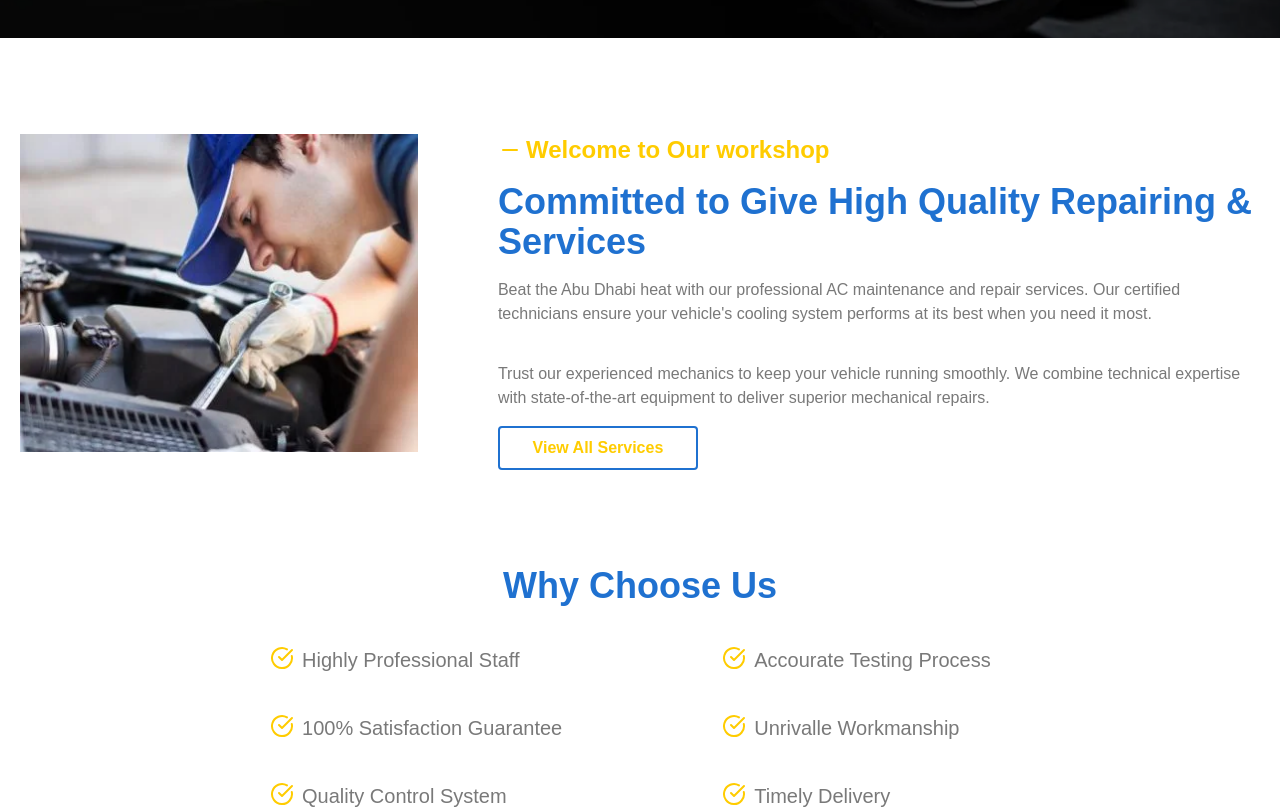
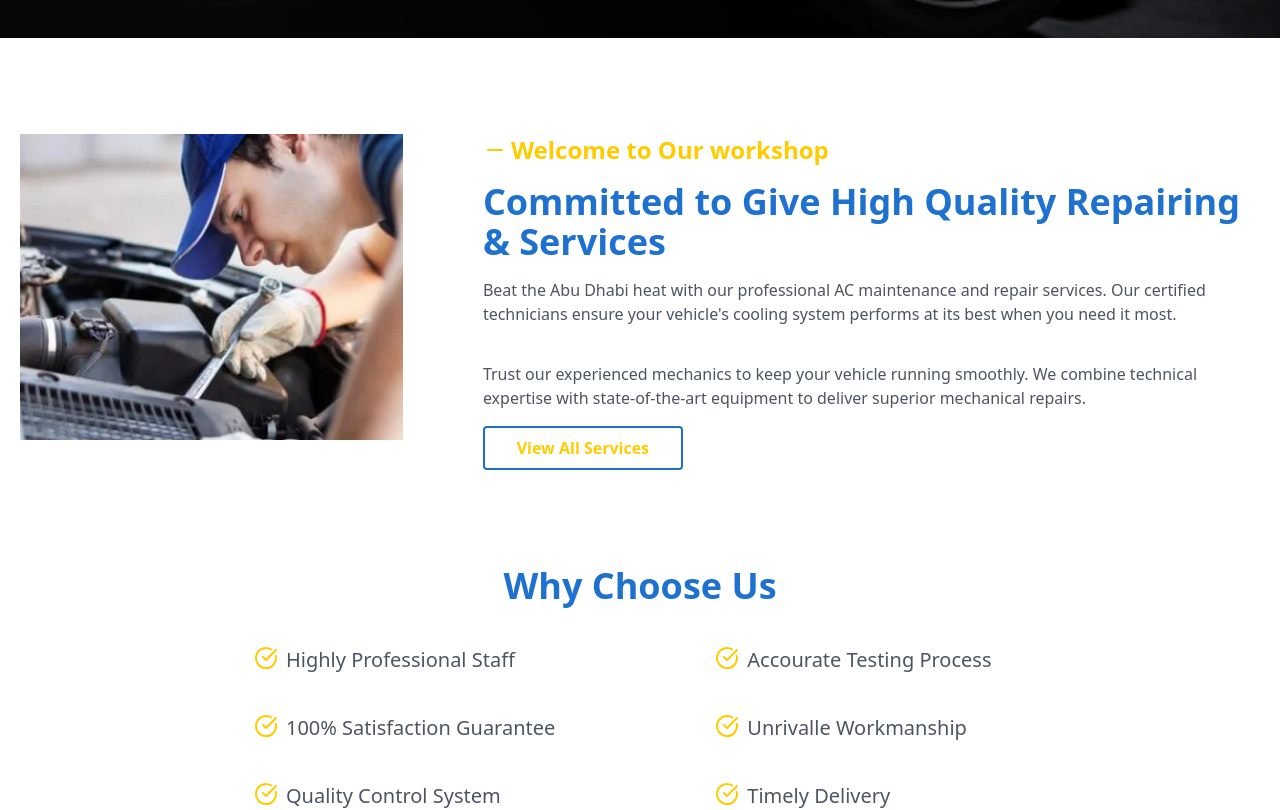
Before and after one commit to hassanballeh/Nassem, a Next.js app: page / in a window 1280 px wide. Shown: the part 762-1572 px from the top of the page. Built offline with nearby package versions, Linux system fonts and the light colour scheme.

Commit message:
update services text

```diff
--- a/src/app/globals.css
+++ b/src/app/globals.css
@@ -1,9 +1,16 @@
 @tailwind base;
 @tailwind components;
 @tailwind utilities;
+
+:root {
+  --font-sans: system-ui, -apple-system, BlinkMacSystemFont, "Segoe UI", Roboto,
+    "Helvetica Neue", Arial, sans-serif;
+}
+
 * {
-  font-family: sans-serif;
+  font-family: var(--font-sans);
 }
+
 .swiper-button-next,
 .swiper-button-prev {
   color: #3b82f6 !important;
--- a/src/app/page.tsx
+++ b/src/app/page.tsx
@@ -45,17 +45,19 @@ export default function Home() {
         <div className="flex flex-col gap-4">
           <div className="flex gap-1 text-secondary text-2xl items-center">
             <Minus />
-            <span className="font-semibold">Welcome to Our workshop</span>
+            <span className="font-semibold text-secondary">
+              Welcome to Our workshop
+            </span>
           </div>
           <h1 className="text-primary text-4xl font-black">
             Committed to Give High Quality Repairing & Services
           </h1>
-          <p className="mb-5 text-[#797979] text-base">
+          <p className="mb-5 text-gray-600 text-base">
             Beat the Abu Dhabi heat with our professional AC maintenance and
             repair services. Our certified technicians ensure your vehicle's
             cooling system performs at its best when you need it most.
           </p>
-          <p className="text-[#797979] text-base">
+          <p className="text-gray-600 text-base">
             Trust our experienced mechanics to keep your vehicle running
             smoothly. We combine technical expertise with state-of-the-art
             equipment to deliver superior mechanical repairs.
@@ -79,7 +81,7 @@ export default function Home() {
                 <span className="text-secondary">
                   <CircleCheckBig />
                 </span>
-                <p className="text-xl text-[#797979]">{cur.text}</p>
+                <p className="text-xl text-gray-600">{cur.text}</p>
               </li>
             ))}
           </ul>
@@ -89,7 +91,7 @@ export default function Home() {
                 <span className="text-secondary">
                   <CircleCheckBig />
                 </span>
-                <p className="text-xl  text-[#797979]">{cur.text}</p>
+                <p className="text-xl text-gray-600">{cur.text}</p>
               </li>
             ))}
           </ul>
```
